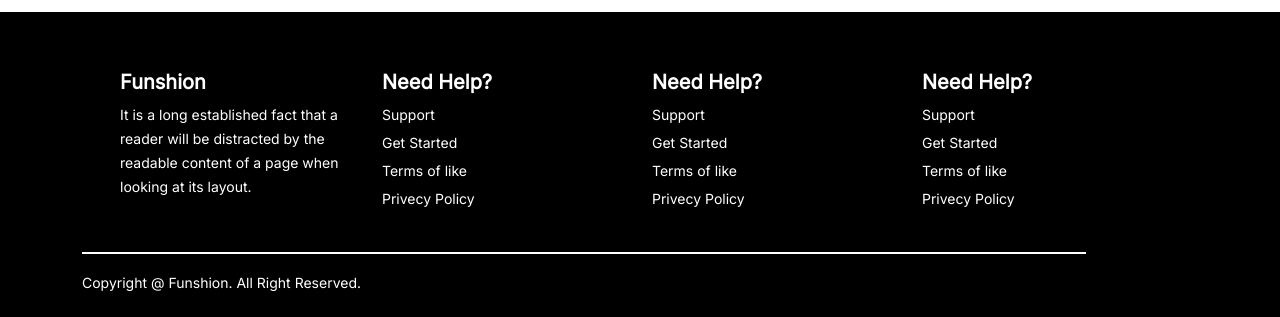
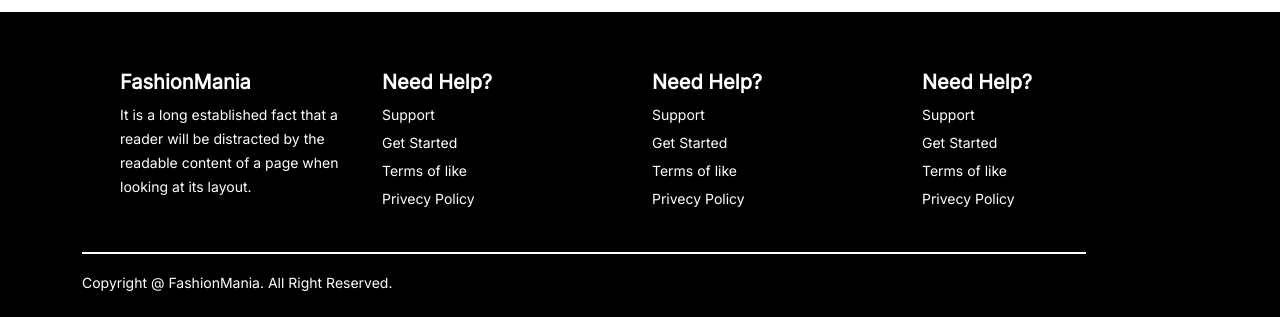
Before and after one commit to Gervais1705/my-eCom-page, a React (Create React App) app: page / in a window 1280 px wide. Shown: the part 2666-2983 px from the top of the page. Built offline with nearby package versions, Linux system fonts and the light colour scheme; no server answers; a web font is replaced by a local one.

Commit message:
Update Footer.js

```diff
--- a/src/components/Commons/Footer/Footer.js
+++ b/src/components/Commons/Footer/Footer.js
@@ -9,7 +9,7 @@ const Footer = () => {
                     <Row>
                         <Col xs={12} md={4} lg={3}>
                             <div className='d-flex flex-column justify-content-center align-items-start first-col p-2'>
-                                <h5 className='fw-bold footer-header'>Funshion</h5>
+                                <h5 className='fw-bold footer-header'>FashionMania</h5>
                                 <p className='text-start'><small>It is a long established fact that a reader will be distracted by the readable content of a page when looking at its layout.</small></p>
                             </div>
                         </Col>
@@ -45,7 +45,7 @@ const Footer = () => {
                     </Row>
                 </div>
                 <div className='footer-line'></div>
-                <p className='text-start mt-3'><small>Copyright @ Funshion. All Right Reserved.</small></p>
+                <p className='text-start mt-3'><small>Copyright @ FashionMania. All Right Reserved.</small></p>
             </Container>
         </footer>
     );
```
